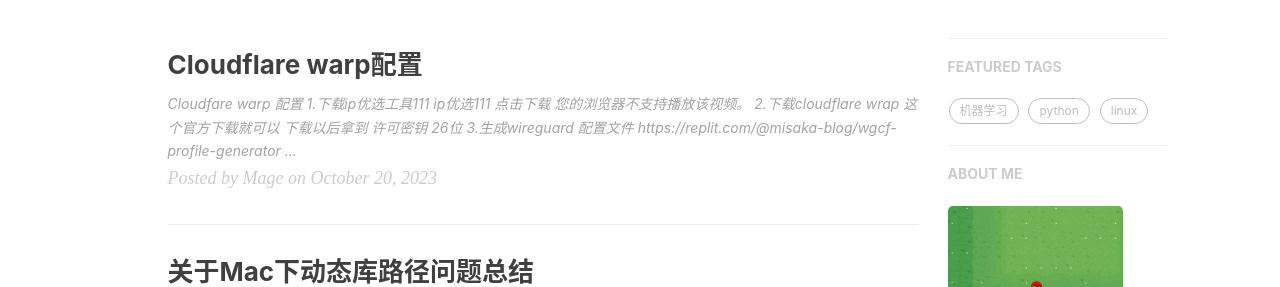
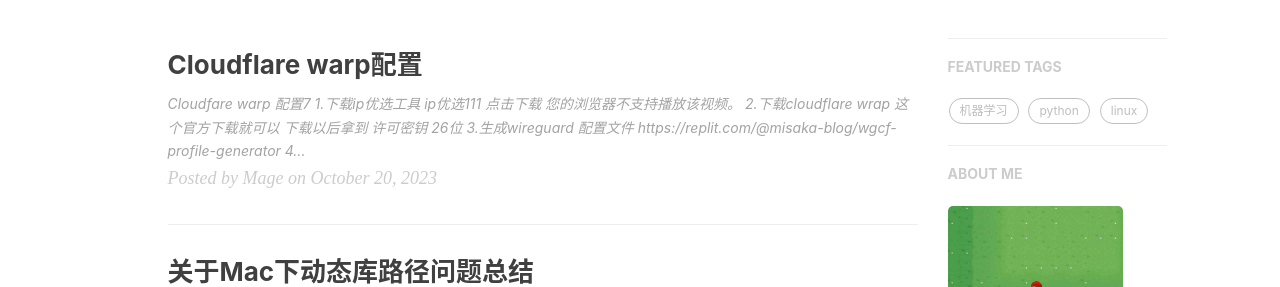
Before and after one commit to kingask/kingask.github.io, a Jekyll site: the page built from index.html, in a window 1280 px wide and 900 px high. Shown: the part 312-599 px from the top of the window. Built offline with Jekyll 4.4.1, drawn with Linux system fonts in a browser that asks for light colours; nearby versions of some CDN libraries; the list of posts is cut into pages by our own code; comment, search, counter and statistics services are not loaded.

Commit message:
modified:   _posts/2023-10-20-cloudflare-warp.markdown

```diff
--- a/_posts/2023-10-20-cloudflare-warp.markdown
+++ b/_posts/2023-10-20-cloudflare-warp.markdown
@@ -11,11 +11,11 @@
 
 
 
-# Cloudfare warp 配置
+# Cloudfare warp 配置7
 
 
 
-#### 1.下载ip优选工具111
+#### 1.下载ip优选工具
 
 ip优选111
 
```
